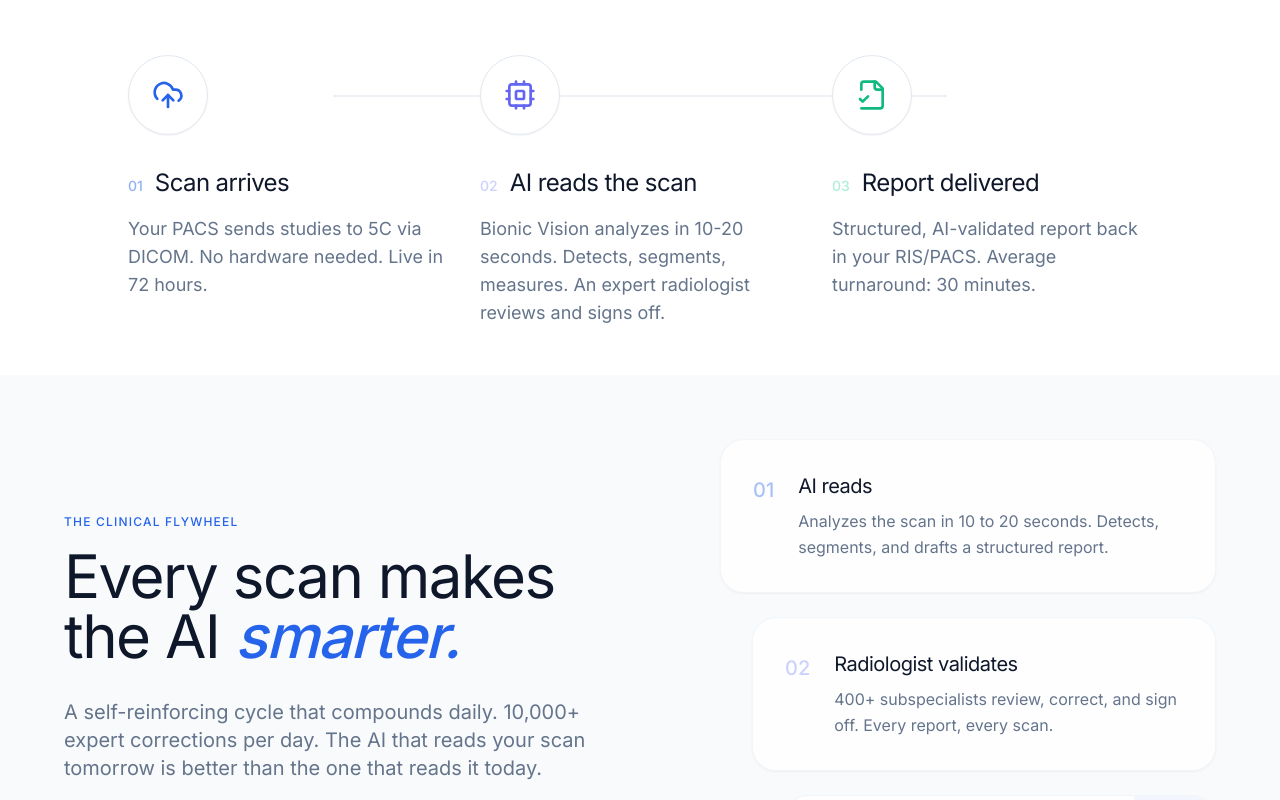
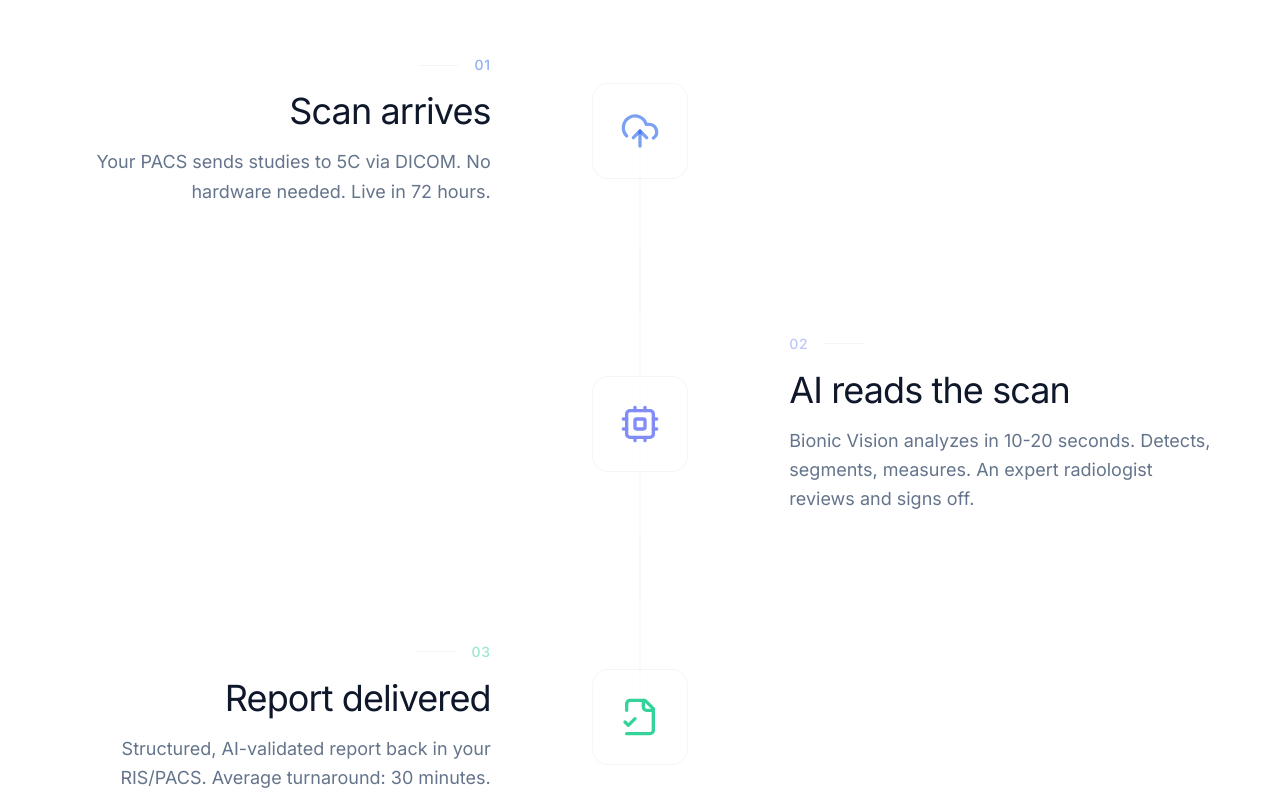
Before and after one commit to Hardy-techy/5c-network, a React (Vite) app: page / in a window 1280 px wide. Shown: the part 3760-4560 px from the top of the page. Built offline with nearby package versions, Linux system fonts and the light colour scheme.

Commit message:
Update footer and How it works section

```diff
--- a/src/components/Footer.jsx
+++ b/src/components/Footer.jsx
@@ -18,6 +18,7 @@ const Footer = () => {
                   e.target.style.display = 'none';
                 }}
               />
+              <span className="text-xl font-medium tracking-tight">5C Network</span>
             </div>
             <p className="text-brand-muted leading-relaxed mb-8 pr-8">
               Make radiology accurate, actionable and accessible for everyone using multimodal, autonomous imaging and reporting.
--- a/src/components/HowItWorks.jsx
+++ b/src/components/HowItWorks.jsx
@@ -15,53 +15,78 @@ const HowItWorks = () => {
           </p>
         </div>
 
-        <div className="relative max-w-5xl mx-auto">
-          {/* Connector line (desktop) */}
-          <div className="hidden md:block absolute top-[40px] left-[20%] right-[20%] h-[2px] bg-brand-border/60 z-0" />
+        <div className="relative max-w-6xl mx-auto flex flex-col gap-20 md:gap-32">
 
-          <div className="grid md:grid-cols-3 gap-12 md:gap-8 relative z-10">
           {/* Step 1 */}
-            <div className="relative z-10 flex flex-col items-center md:items-start text-center md:text-left group">
-              <div className="w-20 h-20 rounded-full bg-white border border-brand-border flex items-center justify-center mb-8 shadow-sm group-hover:border-brand-primary/50 group-hover:shadow-md transition-all">
-                <UploadCloud className="w-8 h-8 text-brand-primary group-hover:scale-110 transition-transform" />
+          <div className="flex flex-col md:flex-row items-start md:items-center gap-8 md:gap-16 group">
+            <div className="md:w-5/12 order-2 md:order-1 flex md:justify-end">
+              <div className="text-left md:text-right max-w-md pl-20 md:pl-0">
+                <div className="flex items-center justify-start md:justify-end gap-4 mb-4">
+                  <div className="hidden md:block h-px bg-brand-border/40 flex-1 max-w-[40px]"></div>
+                  <span className="text-sm font-medium text-brand-primary/50 tracking-wider">01</span>
                 </div>
-              <div className="flex items-baseline gap-3 mb-4">
-                <span className="text-sm font-medium text-brand-primary/50">01</span>
-                <h3 className="text-2xl font-normal text-brand-dark">Scan arrives</h3>
-              </div>
-              <p className="text-base md:text-lg text-brand-muted font-light leading-relaxed">
+                <h3 className="text-3xl md:text-4xl font-normal text-brand-dark mb-4">Scan arrives</h3>
+                <p className="text-lg text-brand-muted font-light leading-relaxed">
                   Your PACS sends studies to 5C via DICOM. No hardware needed. Live in 72 hours.
                 </p>
               </div>
+            </div>
+            <div className="md:w-2/12 order-1 md:order-2 flex justify-center relative">
+              <div className="w-16 h-16 md:w-24 md:h-24 rounded-2xl bg-brand-light/50 border border-brand-border/40 flex items-center justify-center p-4 md:p-6 group-hover:bg-brand-primary/5 transition-colors absolute md:relative left-0 md:left-auto top-0 md:top-auto z-10">
+                <UploadCloud className="w-8 h-8 md:w-10 md:h-10 text-brand-primary/60" />
+              </div>
+              <div className="hidden md:block absolute top-[50%] bottom-[-128px] w-px bg-brand-border/40 left-1/2 transform -translate-x-1/2"></div>
+            </div>
+            <div className="md:w-5/12 order-3 hidden md:block"></div>
+          </div>
 
           {/* Step 2 */}
-            <div className="relative z-10 flex flex-col items-center md:items-start text-center md:text-left group">
-              <div className="w-20 h-20 rounded-full bg-white border border-brand-border flex items-center justify-center mb-8 shadow-sm group-hover:border-indigo-400/50 group-hover:shadow-md transition-all">
-                <Cpu className="w-8 h-8 text-indigo-500 group-hover:scale-110 transition-transform" />
+          <div className="flex flex-col md:flex-row items-start md:items-center gap-8 md:gap-16 group">
+            <div className="md:w-5/12 hidden md:block"></div>
+            <div className="md:w-2/12 flex justify-center relative">
+              <div className="hidden md:block absolute top-[-128px] bottom-[50%] w-px bg-brand-border/40 left-1/2 transform -translate-x-1/2"></div>
+              <div className="w-16 h-16 md:w-24 md:h-24 rounded-2xl bg-brand-light/50 border border-brand-border/40 flex items-center justify-center p-4 md:p-6 group-hover:bg-indigo-500/5 transition-colors absolute md:relative left-0 md:left-auto top-0 md:top-auto z-10">
+                <Cpu className="w-8 h-8 md:w-10 md:h-10 text-indigo-400" />
               </div>
-              <div className="flex items-baseline gap-3 mb-4">
-                <span className="text-sm font-medium text-indigo-400/40">02</span>
-                <h3 className="text-2xl font-normal text-brand-dark">AI reads the scan</h3>
+              <div className="hidden md:block absolute top-[50%] bottom-[-128px] w-px bg-brand-border/40 left-1/2 transform -translate-x-1/2"></div>
             </div>
-              <p className="text-base md:text-lg text-brand-muted font-light leading-relaxed">
+            <div className="md:w-5/12 flex justify-start">
+              <div className="text-left max-w-md pl-20 md:pl-0">
+                <div className="flex items-center justify-start gap-4 mb-4">
+                  <span className="text-sm font-medium text-indigo-400/50 tracking-wider">02</span>
+                  <div className="hidden md:block h-px bg-brand-border/40 flex-1 max-w-[40px]"></div>
+                </div>
+                <h3 className="text-3xl md:text-4xl font-normal text-brand-dark mb-4">AI reads the scan</h3>
+                <p className="text-lg text-brand-muted font-light leading-relaxed">
                   Bionic Vision analyzes in 10-20 seconds. Detects, segments, measures. An expert radiologist reviews and signs off.
                 </p>
               </div>
+            </div>
+          </div>
 
           {/* Step 3 */}
-            <div className="relative z-10 flex flex-col items-center md:items-start text-center md:text-left group">
-              <div className="w-20 h-20 rounded-full bg-white border border-brand-border flex items-center justify-center mb-8 shadow-sm group-hover:border-emerald-400/50 group-hover:shadow-md transition-all">
-                <FileCheck2 className="w-8 h-8 text-emerald-500 group-hover:scale-110 transition-transform" />
+          <div className="flex flex-col md:flex-row items-start md:items-center gap-8 md:gap-16 group">
+             <div className="md:w-5/12 order-2 md:order-1 flex md:justify-end">
+              <div className="text-left md:text-right max-w-md pl-20 md:pl-0">
+                <div className="flex items-center justify-start md:justify-end gap-4 mb-4">
+                  <div className="hidden md:block h-px bg-brand-border/40 flex-1 max-w-[40px]"></div>
+                  <span className="text-sm font-medium text-emerald-400/50 tracking-wider">03</span>
                 </div>
-              <div className="flex items-baseline gap-3 mb-4">
-                <span className="text-sm font-medium text-emerald-400/40">03</span>
-                <h3 className="text-2xl font-normal text-brand-dark">Report delivered</h3>
-              </div>
-              <p className="text-base md:text-lg text-brand-muted font-light leading-relaxed">
+                <h3 className="text-3xl md:text-4xl font-normal text-brand-dark mb-4">Report delivered</h3>
+                <p className="text-lg text-brand-muted font-light leading-relaxed">
                   Structured, AI-validated report back in your RIS/PACS. Average turnaround: 30 minutes.
                 </p>
               </div>
             </div>
+            <div className="md:w-2/12 order-1 md:order-2 flex justify-center relative">
+               <div className="hidden md:block absolute top-[-128px] bottom-[50%] w-px bg-brand-border/40 left-1/2 transform -translate-x-1/2"></div>
+              <div className="w-16 h-16 md:w-24 md:h-24 rounded-2xl bg-brand-light/50 border border-brand-border/40 flex items-center justify-center p-4 md:p-6 group-hover:bg-emerald-500/5 transition-colors absolute md:relative left-0 md:left-auto top-0 md:top-auto z-10">
+                <FileCheck2 className="w-8 h-8 md:w-10 md:h-10 text-emerald-400" />
+              </div>
+            </div>
+            <div className="md:w-5/12 order-3 hidden md:block"></div>
+          </div>
+
         </div>
       </div>
     </section>
```
Lines whose indentation alone changed are shown as unchanged.
